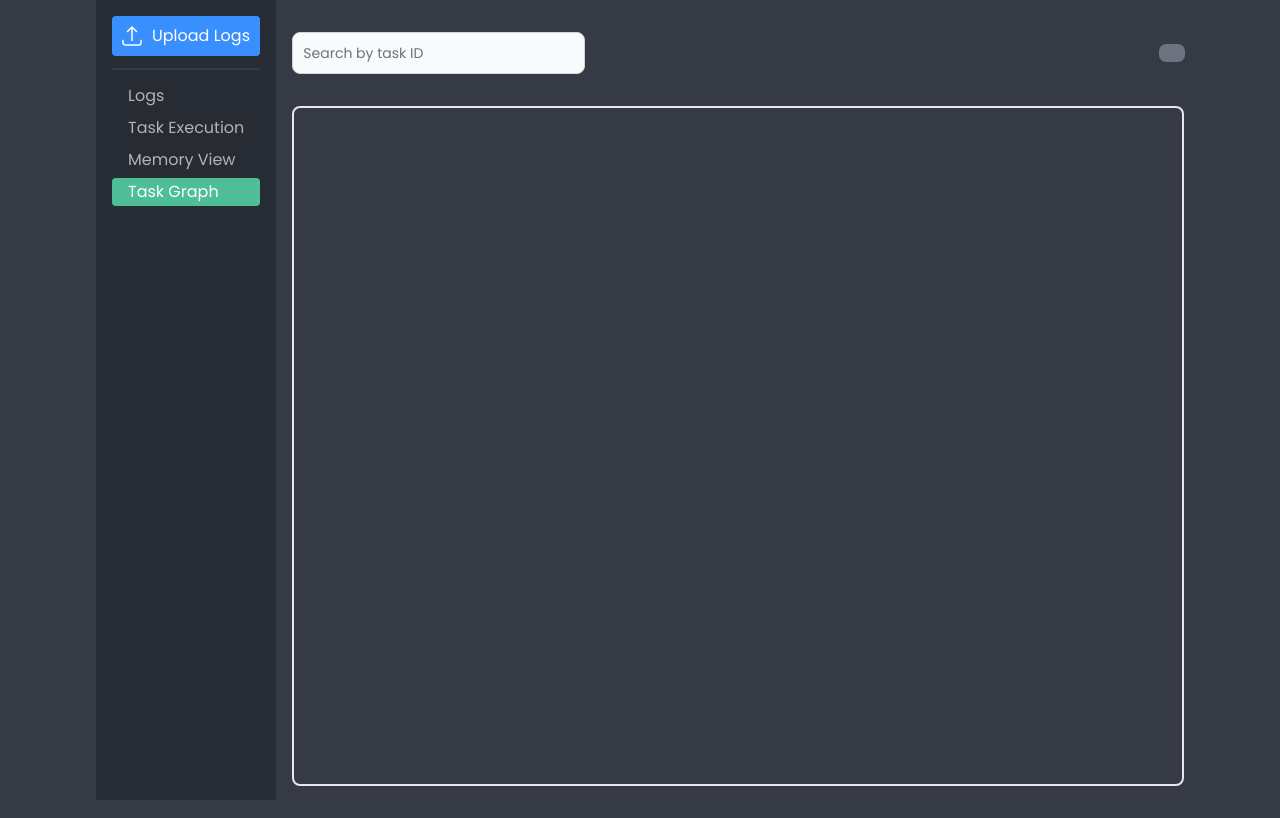
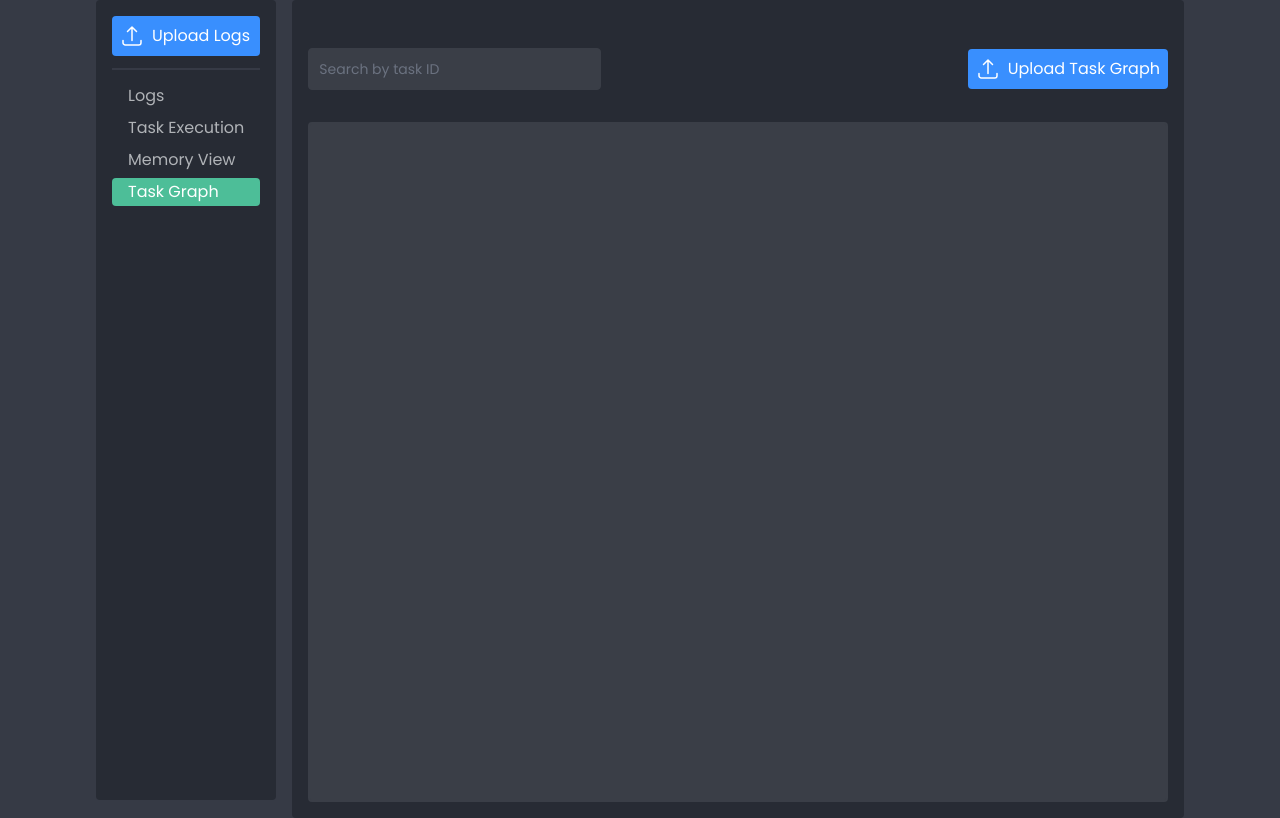
Before and after one commit to fernleafinteractive/aae-log-viewer, a React (Vite) app: page / in a window 1280 px wide. Both pictures are taken after a click on the item "Task Graph". Built offline with nearby package versions, Linux system fonts and the light colour scheme; what cytoscape-dagre would draw is missing.

Commit message:
initial redesign

```diff
--- a/src/components/FilterBar.jsx
+++ b/src/components/FilterBar.jsx
@@ -54,7 +54,7 @@ export default function FilterBar({logs, statusFilter, setStatusFilter, setTaskF
     ];
 
     return (
-        <div className={"flex items-center p-4 bg-[#272B34] mb-4"}>
+        <div className={"flex items-center p-4 bg-[#272B34] mb-4 rounded-[0.25rem]"}>
             <DropdownFilter filterOptions={filterOptions} setStatusFilter={setStatusFilter} />
             {
                 statusFilter === "TASK_STATUS" ?
--- /dev/null
+++ b/src/components/InputField.tsx
@@ -0,0 +1,7 @@
+export default function InputField({changeCallback, value, placeholder}) {
+    return (
+        <input value={value} onChange={(e) => changeCallback(e.target.value)} type="text" id="text-filter" name={"input_filter"}
+               className="bg-[#3A3E47] border border-[#3A3E47] text-[#b0b3b7] text-sm rounded-[0.25rem] focus:ring-[#3A3E47] focus:border-[#3A3E47] block w-full p-2.5"
+               placeholder={placeholder}/>
+    )
+}
--- a/src/components/InputFilter.jsx
+++ b/src/components/InputFilter.jsx
@@ -1,3 +1,5 @@
+import InputField from "./InputField";
+
 export default function InputFilter({setMessageFilter}) {
 
     function handleSubmit(e) {
@@ -8,7 +10,7 @@ export default function InputFilter({setMessageFilter}) {
     return (
         <form onSubmit={handleSubmit} className={"ms-4"}>
             <div>
-                <input onChange={(e) => setMessageFilter(e.target.value)} type="text" id="text-filter" name={"input_filter"} className="bg-[#3A3E47] border border-[#3A3E47] text-[#b0b3b7] text-sm rounded-[0.25rem] focus:ring-[#3A3E47] focus:border-[#3A3E47] block w-full p-2.5" placeholder="Filter by text" required />
+                <InputField changeCallback={setMessageFilter} placeholder={"Filter by text"} />
             </div>
         </form>
     )
--- a/src/components/SidebarNavigation.tsx
+++ b/src/components/SidebarNavigation.tsx
@@ -42,10 +42,10 @@ export default function SidebarNavigation({view, setView}) {
     }, []);
 
     return (
-        <div className={"sidebar-navigation h-screen p-4 bg-[#272B34]"}>
+        <div className={"sidebar-navigation h-screen p-4 bg-[#272B34] rounded-[0.25rem]"}>
             <div>
 
-                <UploadField fileSelect={fileSelect} />
+                <UploadField fileSelect={fileSelect} label={"Upload Logs"} />
 
                 <ul className={"whitespace-nowrap text-left border-t-[2px] border-[#363A45] mt-3 pt-3"}>
                     <li className={`px-4 py-0.5 mb-1 hover:bg-[#44a685] hover:cursor-pointer hover:text-white rounded-[0.25rem] ${isSelectedView(view, "LOGS") ? 'bg-[#4DBE98] text-white' : ''}`}
--- a/src/components/TaskGraph.jsx
+++ b/src/components/TaskGraph.jsx
@@ -5,6 +5,8 @@ import UploadIcon from "./icons/UploadIcon.jsx";
 import {didTaskFail, isTaskRunning, getTaskExecutionTime} from "../utils/task_utils.js";
 import {LogDataMappingContext, useLogDataMapping} from "../context/LogDataMappingContext";
 import {useTaskGraph} from "../context/TaskGraphContext";
+import UploadField from "./UploadField";
+import InputField from "./InputField";
 
 cytoscape.use(dagre);
 
@@ -168,21 +170,21 @@ export default function TaskGraph(props) {
     }, [inputField]);
 
     return (
-        <div>
+        <div className={"p-4 bg-[#272B34] rounded-[0.25rem]"}>
             <div className={"flex items-center my-4 py-4"}>
-                <input type={"text"} className={"bg-gray-50 border border-gray-300 text-gray-900 text-sm rounded-lg focus:ring-blue-500 focus:border-blue-500 block p-2.5 dark:bg-gray-700 dark:border-gray-600 dark:placeholder-gray-400 dark:text-white dark:focus:ring-blue-500 dark:focus:border-blue-500"} value={inputField} onChange={(e) => setInputField(e.target.value)} placeholder={"Search by task ID"}
-                />
-                <label
-                    className="ms-auto text-white font-semibold px-3 py-2 rounded-md bg-gray-500 hover:bg-gray-600 hover:cursor-pointer ring-1 ring-gray-500 focus-within:ring-2 focus-within:ring-indigo-500"
-                    aria-label={"Upload log file"}>
-                    <UploadIcon/>
-                    <input type="file" className="focus:outline-none hidden" onChange={fileSelect} multiple={true}/>
-                </label>
+
+                <div>
+                    <InputField changeCallback={setInputField} value={inputField} placeholder={"Search by task ID"} />
+                </div>
+
+                <div className={"ms-auto"}>
+                    <UploadField label={"Upload Task Graph"} fileSelect={fileSelect} />
+                </div>
             </div>
 
             <div style={{position: 'relative'}}>
                 <div ref={cyContainerRef}
-                     style={{width: '100%', height: "85vh", border: "2px solid #e5e7eb", borderRadius: "0.5rem"}}></div>
+                     style={{width: '100%', height: "85vh", border: "2px solid #3A3E47", borderRadius: "0.25rem", backgroundColor: "#3A3E47"}}></div>
                 <div style={{
                     display: selectedNode !== null ? 'block' : 'none',
                     position: 'absolute',
--- a/src/components/TaskTimings.jsx
+++ b/src/components/TaskTimings.jsx
@@ -23,8 +23,8 @@ export default function TaskTimings({mapping, totalExecutionTime}) {
     }
 
     return (
-        <div className={"overflow-y-auto"}>
-            <h1 className={"text-xl mb-4 bg-gray-300 p-2 rounded"}>Total execution time: <span className={"font-bold"}>{formatDuration(totalExecutionTime)}</span></h1>
+        <div className={"overflow-y-auto p-4 bg-[#272B34] rounded-[0.25rem]"}>
+            <h1 className={"text-xl mb-4 bg-[#3A3E47] p-2 rounded"}>Total execution time: <span className={"font-bold text-white"}>{formatDuration(totalExecutionTime)}</span></h1>
 
             <div className={"flex items-center rounded"}>
 
@@ -57,7 +57,7 @@ function Timing({taskId, tasks}) {
                     {didTaskFail(tasks) ? <span title={"task failed"} className={"text-red-500 ms-4"}><ErrorIcon /></span>
                         : ''}
                 </div>
-                <div className={"ms-auto me-4"}>{isTaskRunning(tasks) ?
+                <div className={"ms-auto me-4 text-white"}>{isTaskRunning(tasks) ?
                     <LoadingIcon/> : formatDuration(getTaskExecutionTime(tasks))}</div>
                 <button className={"ms-4"} onClick={() => {
                     setShowTimings(!showTimings)
--- a/src/components/UploadField.tsx
+++ b/src/components/UploadField.tsx
@@ -1,10 +1,10 @@
 import UploadIcon from "./icons/UploadIcon.jsx";
 
-export default function UploadField({fileSelect} : {fileSelect : (e: any) => Promise<any>}) {
+export default function UploadField({label, fileSelect} : {label : string, fileSelect : (e: any) => Promise<any>}) {
     return (
         <label className="flex items-center p-2 text-white rounded-[0.25rem] bg-[#398FFE] cursor-pointer">
             <UploadIcon className={"size-6 me-2"}/>
-            Upload Logs<input type="file" className="focus:outline-none hidden" onChange={fileSelect} multiple={true}/>
+            {label}<input type="file" className="focus:outline-none hidden" onChange={fileSelect} multiple={true}/>
         </label>
     )
 }
--- a/src/components/Views.tsx
+++ b/src/components/Views.tsx
@@ -108,7 +108,7 @@ export default function Views() {
         <>
             <FilterBar logs={logs} statusFilter={statusFilter} setStatusFilter={setStatusFilter} setTaskFilter={setTaskFilter} setMessageFilter={setMessageFilter} connected={connected} logView={logView} setLogView={setLogView} />
 
-            <div className={"overflow-y-auto bg-[#272B34] p-4"}>
+            <div className={"overflow-y-auto bg-[#272B34] p-4 rounded-[0.25rem]"}>
                 <LogView logs={filterLogs(logs, statusFilter, taskFilter, messageFilter)} />
             </div>
         </>
```
